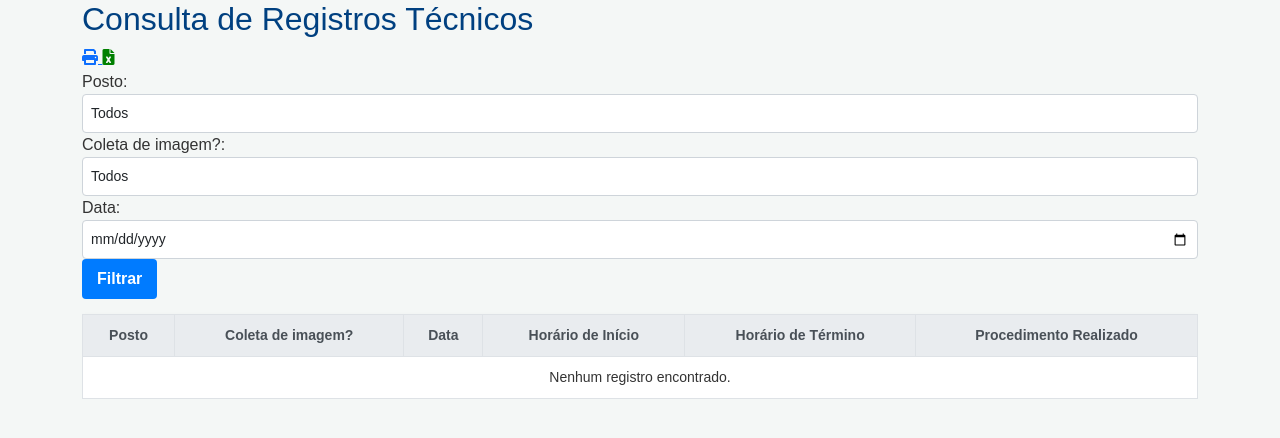
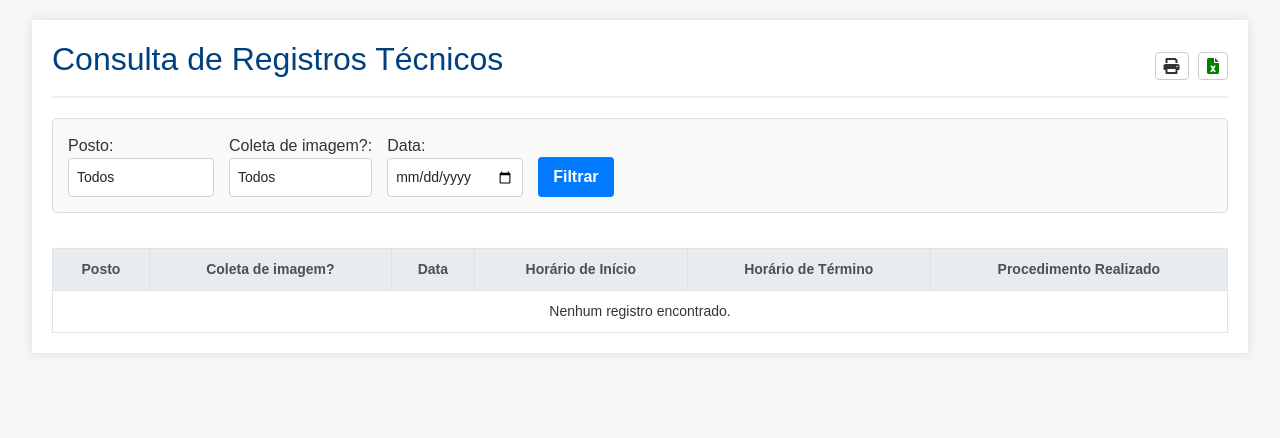
Before and after one commit to Dual650/info-IT, a Flask app: page /consultar in a window 1280 px wide. Shown: the top 438 px of the page. Run offline with Flask 3, Linux system fonts and the light colour scheme; data that the repository does not hold is empty.

Commit message:
Update style.css

```diff
--- a/static/style.css
+++ b/static/style.css
@@ -1,3 +1,7 @@
+/* ========================================= */
+/* ESTILOS GLOBAIS E DA TABELA DE REGISTROS */
+/* ========================================= */
+
 /* Estilos Base para Formalidade */
 body {
     font-family: Arial, sans-serif;
@@ -62,26 +66,107 @@ h1, h2, h3 {
     color: #495057;
 }
 
-/* NOVO: Estilo para a coluna Coleta de Imagem (Apenas Negrito, Sem Cor) */
+/* ========================================= */
+/* ESTILOS DA PÁGINA CONSULTAR.HTML */
+/* (Movidos do bloco <style>) */
+/* ========================================= */
+
+.container {
+    max-width: 95%;
+    margin: 20px auto;
+    padding: 20px;
+    background-color: #fff;
+    box-shadow: 0 0 10px rgba(0,0,0,0.1);
+}
+.header-section {
+    display: flex;
+    justify-content: space-between;
+    align-items: center;
+    margin-bottom: 20px;
+    border-bottom: 2px solid #eee;
+    padding-bottom: 10px;
+}
+.filtro-container {
+    display: flex;
+    flex-wrap: wrap;
+    gap: 15px;
+    align-items: flex-end;
+    margin-bottom: 20px;
+    padding: 15px;
+    border: 1px solid #ddd;
+    border-radius: 5px;
+    background-color: #f9f9f9;
+}
+.filtro-item {
+    display: flex;
+    flex-direction: column;
+}
+.botoes-filtro {
+    /* Garante que o botão Filtrar tenha a mesma altura dos selects */
+    align-self: flex-end;
+}
+
+
+/* Ícones de Ação (Imprimir/Exportar) */
+.btn-acao {
+    background: none;
+    border: 1px solid #ccc;
+    padding: 5px 8px;
+    cursor: pointer;
+    border-radius: 4px;
+    transition: background-color 0.3s;
+    color: #333;
+    text-decoration: none;
+    display: inline-flex;
+    align-items: center;
+    justify-content: center;
+    margin-top: 5px; /* Ajuste fino para alinhamento vertical */
+    margin-left: 5px;
+}
+.btn-acao:hover {
+    background-color: #e9e9e9;
+}
+.btn-acao i {
+    font-size: 1.0em;
+}
+
+
+/* Estilo da Linha da Tabela e Cores Condicionais */
+#tabelaRegistros tbody tr {
+    cursor: pointer;
+}
+#tabelaRegistros tbody tr:hover {
+    background-color: #f0f0f0;
+}
+
 .coleta-negrito {
     font-weight: bold;
-    /* Garante que não haja cor de fundo ou texto condicional */
     background-color: inherit !important;
     color: inherit !important;
 }
 
-/* Estilo para a coluna de procedimento */
+/* Estilo para a coluna de procedimento (texto alinhado à esquerda) */
 #tabelaRegistros .procedimento-resumo {
-    /* MANTÉM O TEXTO ALINHADO À ESQUERDA, mas a célula (TD) ainda está centralizada verticalmente */
     text-align: left;
     max-width: 400px;
     overflow: hidden;
     text-overflow: ellipsis;
     white-space: nowrap;
+    vertical-align: middle;
 }
 
-/* REFORÇO: Assegura que o texto da coluna Procedimento, mesmo sendo left-aligned,
-   use a centralização vertical do TD, garantindo alinhamento ao meio. */
-#tabelaRegistros td.procedimento-resumo {
-    vertical-align: middle;
+/* Estilo para o conteúdo do procedimento dentro do Modal */
+.modal-procedimento-content {
+    white-space: pre-wrap;
+    word-wrap: break-word;
+    background-color: #f8f9fa;
+    padding: 10px;
+    border-radius: 5px;
 }
+
+/* Estilos de impressão */
+@media print {
+    .filtro-container, .header-section, .btn-primary, .icones-consulta {
+        display: none;
+    }
+}
```
